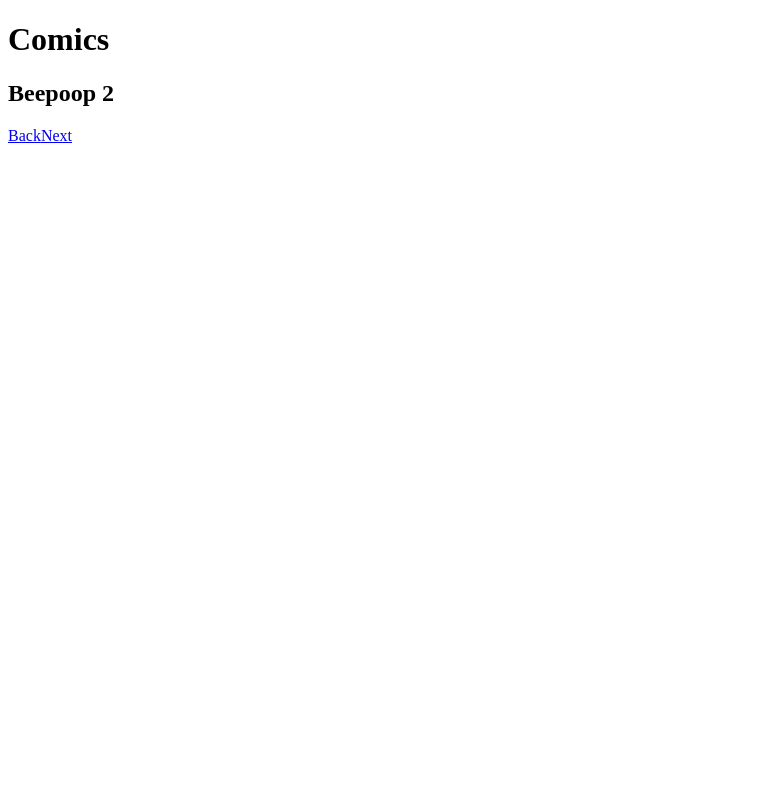
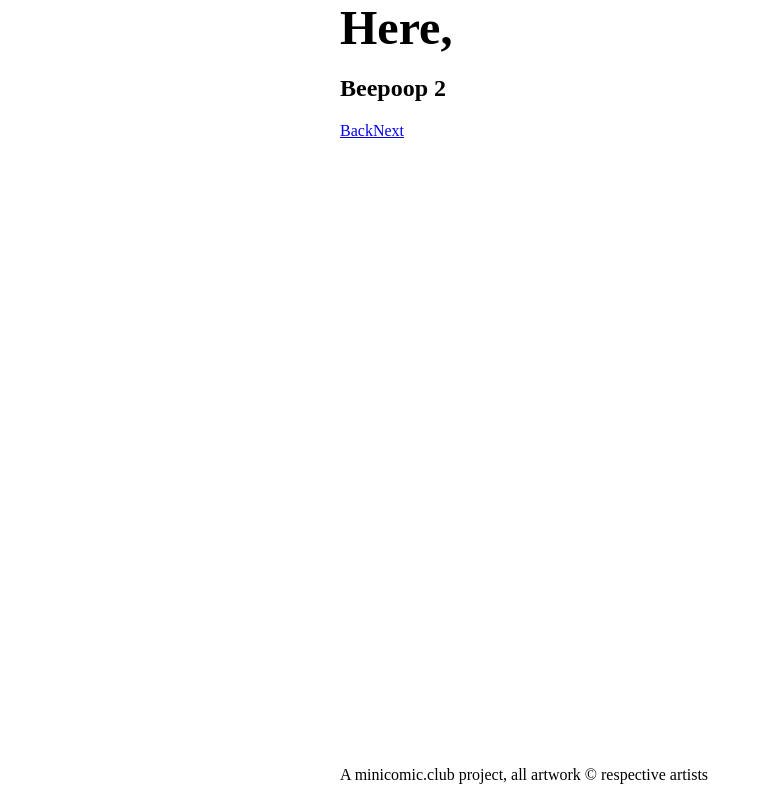
Before and after one commit to smallercomics/minicomic.club.here, a Gatsby site: page /2 in a window 1280 px wide. Shown: the whole page, without its empty margins (0-762 px from the left). Built offline with nearby package versions, Linux system fonts and the light colour scheme; Gatsby itself is replaced by a stand-in of ours.

Commit message:
Task/basic components (#3)
* added styled-components and a generic layout

* broke out basic display components, added placeholder images

```diff
--- a/data/comics/0001.json
+++ b/data/comics/0001.json
@@ -1,6 +1,8 @@
 {
   "artist": "An Person",
   "title": "Beepoop 1",
+  "description": "Here's my house",
+  "media": "images/0001.png",
   "location": {
     "title": "Foo",
     "lat": -37.7431379,
--- a/data/comics/0002.json
+++ b/data/comics/0002.json
@@ -1,6 +1,8 @@
 {
   "artist": "An Person",
   "title": "Beepoop 2",
+  "media": "images/0002.png",
+  "description": "Spacewar",
   "location": {
     "title": "Bar",
     "lat": -37.7478941,
--- a/data/comics/0003.json
+++ b/data/comics/0003.json
@@ -1,6 +1,8 @@
 {
   "artist": "An Person",
   "title": "Beepoop 3",
+  "media": "images/0003.png",
+  "description": "Love fell over",
   "location": {
     "title": "Baz",
     "lat": 37.7478941,
--- a/gatsby-config.js
+++ b/gatsby-config.js
@@ -1,5 +1,6 @@
 module.exports = {
   plugins: [
+    'gatsby-plugin-styled-components',
     'gatsby-transformer-json',
     {
       resolve: 'gatsby-source-filesystem',
@@ -7,5 +8,11 @@ module.exports = {
         path: './data/',
       },
     },
+    {
+      resolve: 'gatsby-plugin-layout',
+      options: {
+        component: require.resolve('./src/components/layout/Page.jsx'),
+      },
+    },
   ],
 }
--- a/gatsby-node.js
+++ b/gatsby-node.js
@@ -12,7 +12,9 @@ exports.sourceNodes = ({ actions }) => {
     }
     type ComicsJson implements Node {
       title: String
+      description: String
       artist: ArtistsJson @link(by: "name")
+      media: File @link(by: "relativePath")
       location: Location
       slug: String
       nearby: [ComicsJson]
--- a/package.json
+++ b/package.json
@@ -21,8 +21,12 @@
     "prettier": "^2.0.2"
   },
   "dependencies": {
+    "babel-plugin-styled-components": "^1.10.7",
     "gatsby": "^2.20.6",
+    "gatsby-plugin-layout": "^1.2.1",
+    "gatsby-plugin-styled-components": "^3.2.1",
     "react": "^16.13.1",
-    "react-dom": "^16.13.1"
+    "react-dom": "^16.13.1",
+    "styled-components": "^5.0.1"
   }
 }
--- /dev/null
+++ b/src/components/comic/ComicMedia.jsx
@@ -0,0 +1,5 @@
+import React from 'react'
+
+const ComicMedia = ({ media, alt }) => <img alt={alt} src={media.publicURL} />
+
+export default ComicMedia
--- /dev/null
+++ b/src/components/comic/ComicsList.jsx
@@ -0,0 +1,12 @@
+import React from 'react'
+import { Link } from 'gatsby'
+
+const ComicsList = ({ comics }) => {
+  return comics.map((comic) => (
+    <h2 key={comic.slug}>
+      <Link to={comic.slug}>{comic.title}</Link>
+    </h2>
+  ))
+}
+
+export default ComicsList
--- /dev/null
+++ b/src/components/layout/Page.jsx
@@ -0,0 +1,62 @@
+import React from 'react'
+
+import styled, { createGlobalStyle } from 'styled-components'
+
+const GlobalStyle = createGlobalStyle`
+  body, html{
+    height: 100%;
+  }
+  #___gatsby,
+  #gatsby-focus-wrapper{
+    height: 100%;
+  }
+  body{
+    margin: 0;
+    padding: 0;
+  }
+`
+
+const Page = styled.div`
+  display: flex;
+  flex-direction: column;
+  height: 100%;
+  #main {
+    flex-grow: 1;
+  }
+`
+const SiteHeader = styled.p`
+  margin: 0;
+  padding: 0;
+  font-size: 48px;
+  font-weight: bold;
+`
+
+const InnerWrap = styled.div`
+  max-width: 600px;
+  margin: 0 auto;
+`
+
+const Section = styled.section``
+
+const PageLayout = ({ children }) => (
+  <>
+    <GlobalStyle />
+    <Page>
+      <Section as="header">
+        <InnerWrap>
+          <SiteHeader>Here,</SiteHeader>
+        </InnerWrap>
+      </Section>
+      <Section id="main">
+        <InnerWrap>{children}</InnerWrap>
+      </Section>
+      <Section as="footer">
+        <InnerWrap>
+          <p>A minicomic.club project, all artwork &copy; respective artists</p>
+        </InnerWrap>
+      </Section>
+    </Page>
+  </>
+)
+
+export default PageLayout
--- /dev/null
+++ b/src/components/layout/Row.jsx
@@ -0,0 +1,12 @@
+import React from 'react'
+
+import styled from 'styled-components'
+
+const Wrap = styled.div`
+  display: flex;
+  flex-direction: row;
+`
+
+const Row = ({ children }) => <Wrap>{children}</Wrap>
+
+export default Row
--- /dev/null
+++ b/src/components/layout/Stack.jsx
@@ -0,0 +1,12 @@
+import React from 'react'
+
+import styled from 'styled-components'
+
+const Wrap = styled.div`
+  display: flex;
+  flex-direction: column;
+`
+
+const Stack = ({ children }) => <Wrap>{children}</Wrap>
+
+export default Stack
--- /dev/null
+++ b/src/components/navigation/BackNext.jsx
@@ -0,0 +1,13 @@
+import React from 'react'
+import { Link } from 'gatsby'
+
+import Row from '../layout/Row'
+
+const BackNext = ({ backPage, nextPage }) => (
+  <Row>
+    {!!backPage && <Link to={`${backPage}`}>Back</Link>}
+    {!!nextPage && <Link to={`${nextPage}`}>Next</Link>}
+  </Row>
+)
+
+export default BackNext
--- a/src/templates/Comic.jsx
+++ b/src/templates/Comic.jsx
@@ -1,14 +1,22 @@
 import React from 'react'
 import { graphql, Link } from 'gatsby'
 
+import Stack from '../components/layout/Stack'
+import ComicMedia from '../components/comic/ComicMedia'
+
 const Comic = ({ data: { comicsJson: comic } }) => {
+  const { media, description } = comic
   return (
-    <>
-      <h1>{comic.title}</h1>
+    <Stack>
+      <ComicMedia media={media} alt={description} />
+      <h1>
+        {comic.title} <em>{comic.location.title}</em>
+      </h1>
       <h2>
         <Link to={comic.artist.slug}>{comic.artist.name}</Link>
       </h2>
-    </>
+      <p>{description}</p>
+    </Stack>
   )
 }
 
@@ -16,10 +24,17 @@ export const pageQuery = graphql`
   query Comic($id: String!) {
     comicsJson(id: { eq: $id }) {
       title
+      description
+      media {
+        publicURL
+      }
       slug
       artist {
         name
         slug
+      }
+      location {
+        title
       }
     }
   }
--- a/src/templates/Comics.jsx
+++ b/src/templates/Comics.jsx
@@ -1,23 +1,21 @@
 import React from 'react'
-import { graphql, Link } from 'gatsby'
+import { graphql } from 'gatsby'
+
+import Stack from '../components/layout/Stack'
+import ComicsList from '../components/comic/ComicsList'
+import BackNext from '../components/navigation/BackNext'
 
 const Comics = ({
   data: {
     allComicsJson: { nodes: comics },
   },
-  pageContext: { backPage, nextPage },
+  pageContext,
 }) => {
   return (
-    <>
-      <h1>Comics</h1>
-      {comics.map((comic) => (
-        <h2 key={comic.slug}>
-          <Link to={comic.slug}>{comic.title}</Link>
-        </h2>
-      ))}
-      {!!backPage && <Link to={`${backPage}`}>Back</Link>}
-      {!!nextPage && <Link to={`${nextPage}`}>Next</Link>}
-    </>
+    <Stack>
+      <ComicsList comics={comics} />
+      <BackNext {...pageContext} />
+    </Stack>
   )
 }
 
```
Also changed, not shown: data/images/0001.png (added), data/images/0002.png (added), data/images/0003.png (added), 2 other files.
